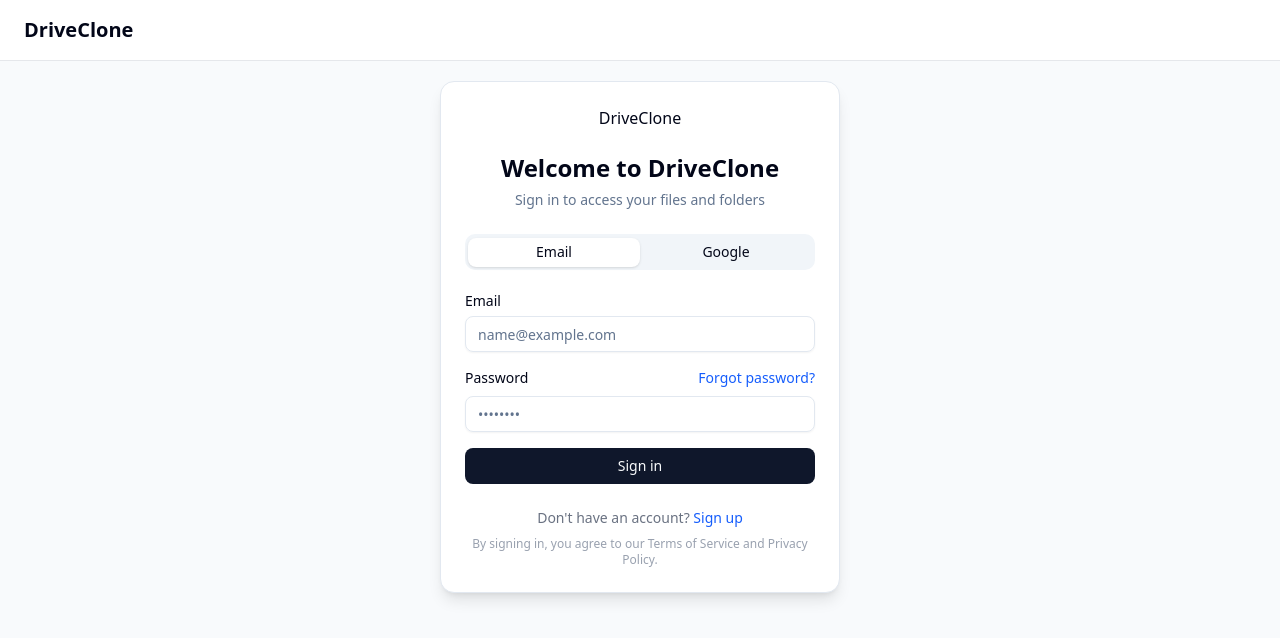
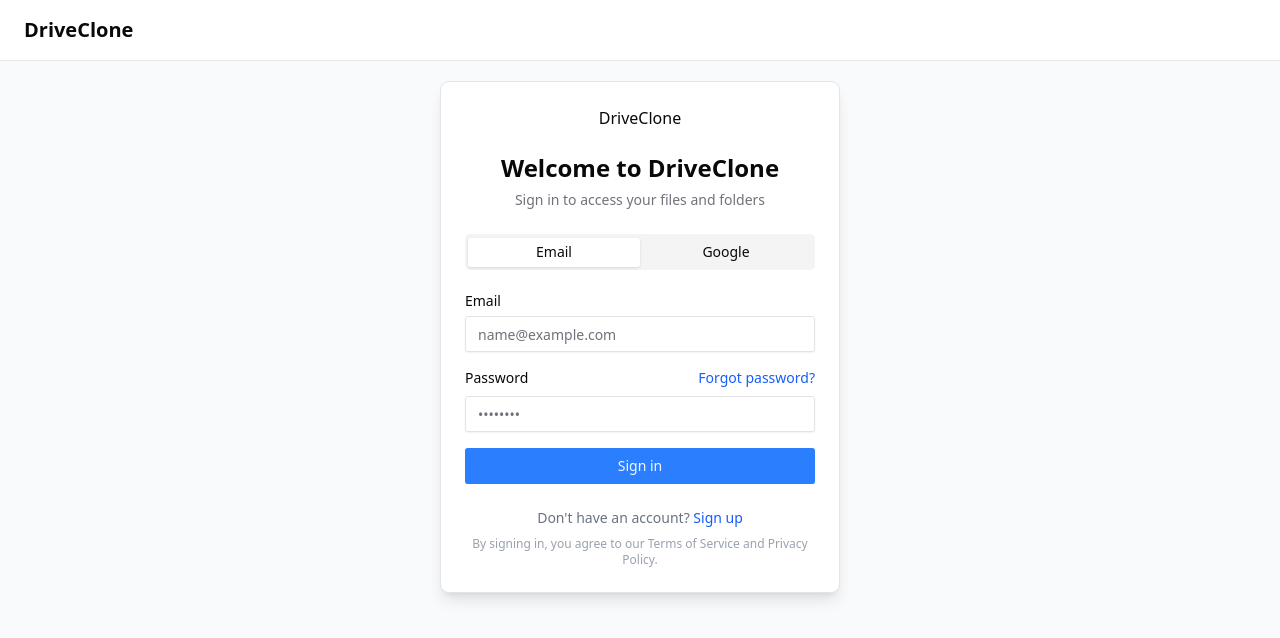
Before and after one commit to drlsv91/drive-clone, a Next.js app: page /signin in a window 1280 px wide. Shown: the top 638 px of the page. Built offline with nearby package versions, Linux system fonts and the light colour scheme.

Commit message:
update theme

```diff
--- a/app/globals.css
+++ b/app/globals.css
@@ -44,72 +44,72 @@
 }
 
 :root {
-  --radius: 0.625rem;
+  --radius: 0.3rem;
   --background: oklch(1 0 0);
-  --foreground: oklch(0.129 0.042 264.695);
+  --foreground: oklch(0.141 0.005 285.823);
   --card: oklch(1 0 0);
-  --card-foreground: oklch(0.129 0.042 264.695);
+  --card-foreground: oklch(0.141 0.005 285.823);
   --popover: oklch(1 0 0);
-  --popover-foreground: oklch(0.129 0.042 264.695);
-  --primary: oklch(0.208 0.042 265.755);
-  --primary-foreground: oklch(0.984 0.003 247.858);
-  --secondary: oklch(0.968 0.007 247.896);
-  --secondary-foreground: oklch(0.208 0.042 265.755);
-  --muted: oklch(0.968 0.007 247.896);
-  --muted-foreground: oklch(0.554 0.046 257.417);
-  --accent: oklch(0.968 0.007 247.896);
-  --accent-foreground: oklch(0.208 0.042 265.755);
+  --popover-foreground: oklch(0.141 0.005 285.823);
+  --primary: oklch(0.623 0.214 259.815);
+  --primary-foreground: oklch(0.97 0.014 254.604);
+  --secondary: oklch(0.967 0.001 286.375);
+  --secondary-foreground: oklch(0.21 0.006 285.885);
+  --muted: oklch(0.967 0.001 286.375);
+  --muted-foreground: oklch(0.552 0.016 285.938);
+  --accent: oklch(0.967 0.001 286.375);
+  --accent-foreground: oklch(0.21 0.006 285.885);
   --destructive: oklch(0.577 0.245 27.325);
-  --border: oklch(0.929 0.013 255.508);
-  --input: oklch(0.929 0.013 255.508);
-  --ring: oklch(0.704 0.04 256.788);
+  --border: oklch(0.92 0.004 286.32);
+  --input: oklch(0.92 0.004 286.32);
+  --ring: oklch(0.623 0.214 259.815);
   --chart-1: oklch(0.646 0.222 41.116);
   --chart-2: oklch(0.6 0.118 184.704);
   --chart-3: oklch(0.398 0.07 227.392);
   --chart-4: oklch(0.828 0.189 84.429);
   --chart-5: oklch(0.769 0.188 70.08);
-  --sidebar: oklch(0.984 0.003 247.858);
-  --sidebar-foreground: oklch(0.129 0.042 264.695);
-  --sidebar-primary: oklch(0.208 0.042 265.755);
-  --sidebar-primary-foreground: oklch(0.984 0.003 247.858);
-  --sidebar-accent: oklch(0.968 0.007 247.896);
-  --sidebar-accent-foreground: oklch(0.208 0.042 265.755);
-  --sidebar-border: oklch(0.929 0.013 255.508);
-  --sidebar-ring: oklch(0.704 0.04 256.788);
+  --sidebar: oklch(0.985 0 0);
+  --sidebar-foreground: oklch(0.141 0.005 285.823);
+  --sidebar-primary: oklch(0.623 0.214 259.815);
+  --sidebar-primary-foreground: oklch(0.97 0.014 254.604);
+  --sidebar-accent: oklch(0.967 0.001 286.375);
+  --sidebar-accent-foreground: oklch(0.21 0.006 285.885);
+  --sidebar-border: oklch(0.92 0.004 286.32);
+  --sidebar-ring: oklch(0.623 0.214 259.815);
 }
 
 .dark {
-  --background: oklch(0.129 0.042 264.695);
-  --foreground: oklch(0.984 0.003 247.858);
-  --card: oklch(0.208 0.042 265.755);
-  --card-foreground: oklch(0.984 0.003 247.858);
-  --popover: oklch(0.208 0.042 265.755);
-  --popover-foreground: oklch(0.984 0.003 247.858);
-  --primary: oklch(0.929 0.013 255.508);
-  --primary-foreground: oklch(0.208 0.042 265.755);
-  --secondary: oklch(0.279 0.041 260.031);
-  --secondary-foreground: oklch(0.984 0.003 247.858);
-  --muted: oklch(0.279 0.041 260.031);
-  --muted-foreground: oklch(0.704 0.04 256.788);
-  --accent: oklch(0.279 0.041 260.031);
-  --accent-foreground: oklch(0.984 0.003 247.858);
+  --background: oklch(0.141 0.005 285.823);
+  --foreground: oklch(0.985 0 0);
+  --card: oklch(0.21 0.006 285.885);
+  --card-foreground: oklch(0.985 0 0);
+  --popover: oklch(0.21 0.006 285.885);
+  --popover-foreground: oklch(0.985 0 0);
+  --primary: oklch(0.546 0.245 262.881);
+  --primary-foreground: oklch(0.379 0.146 265.522);
+  --secondary: oklch(0.274 0.006 286.033);
+  --secondary-foreground: oklch(0.985 0 0);
+  --muted: oklch(0.274 0.006 286.033);
+  --muted-foreground: oklch(0.705 0.015 286.067);
+  --accent: oklch(0.274 0.006 286.033);
+  --accent-foreground: oklch(0.985 0 0);
   --destructive: oklch(0.704 0.191 22.216);
   --border: oklch(1 0 0 / 10%);
   --input: oklch(1 0 0 / 15%);
-  --ring: oklch(0.551 0.027 264.364);
+  --ring: oklch(0.488 0.243 264.376);
   --chart-1: oklch(0.488 0.243 264.376);
   --chart-2: oklch(0.696 0.17 162.48);
   --chart-3: oklch(0.769 0.188 70.08);
   --chart-4: oklch(0.627 0.265 303.9);
   --chart-5: oklch(0.645 0.246 16.439);
-  --sidebar: oklch(0.208 0.042 265.755);
-  --sidebar-foreground: oklch(0.984 0.003 247.858);
-  --sidebar-primary: oklch(0.488 0.243 264.376);
-  --sidebar-primary-foreground: oklch(0.984 0.003 247.858);
-  --sidebar-accent: oklch(0.279 0.041 260.031);
-  --sidebar-accent-foreground: oklch(0.984 0.003 247.858);
+  --sidebar: oklch(0.21 0.006 285.885);
+  --sidebar-foreground: oklch(0.985 0 0);
+  --sidebar-primary: oklch(0.546 0.245 262.881);
+  --sidebar-primary-foreground: oklch(0.379 0.146 265.522);
+  --sidebar-accent: oklch(0.274 0.006 286.033);
+  --sidebar-accent-foreground: oklch(0.985 0 0);
   --sidebar-border: oklch(1 0 0 / 10%);
-  --sidebar-ring: oklch(0.551 0.027 264.364);
+  --sidebar-ring: oklch(0.488 0.243 264.376);
 }
 
 @layer base {
```
